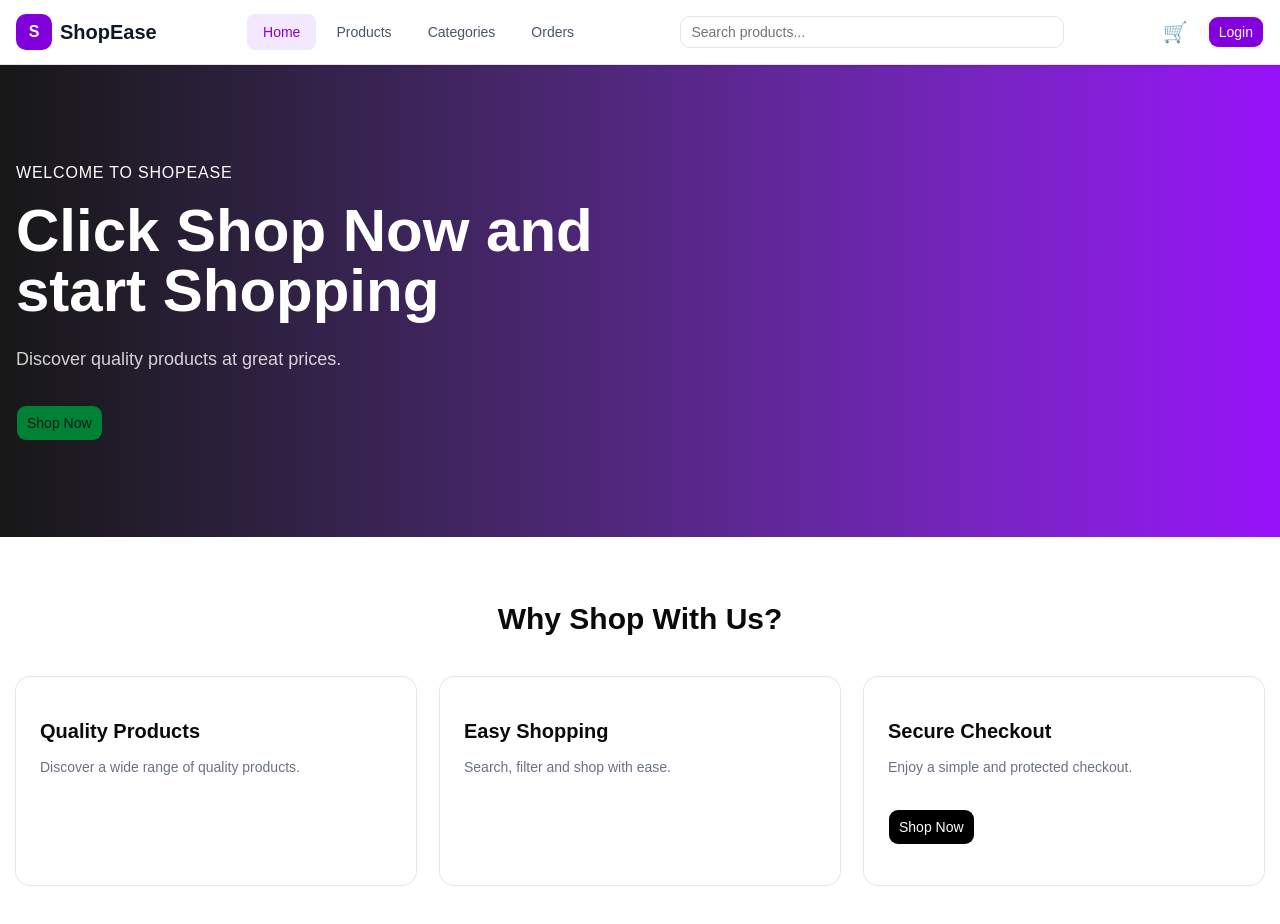
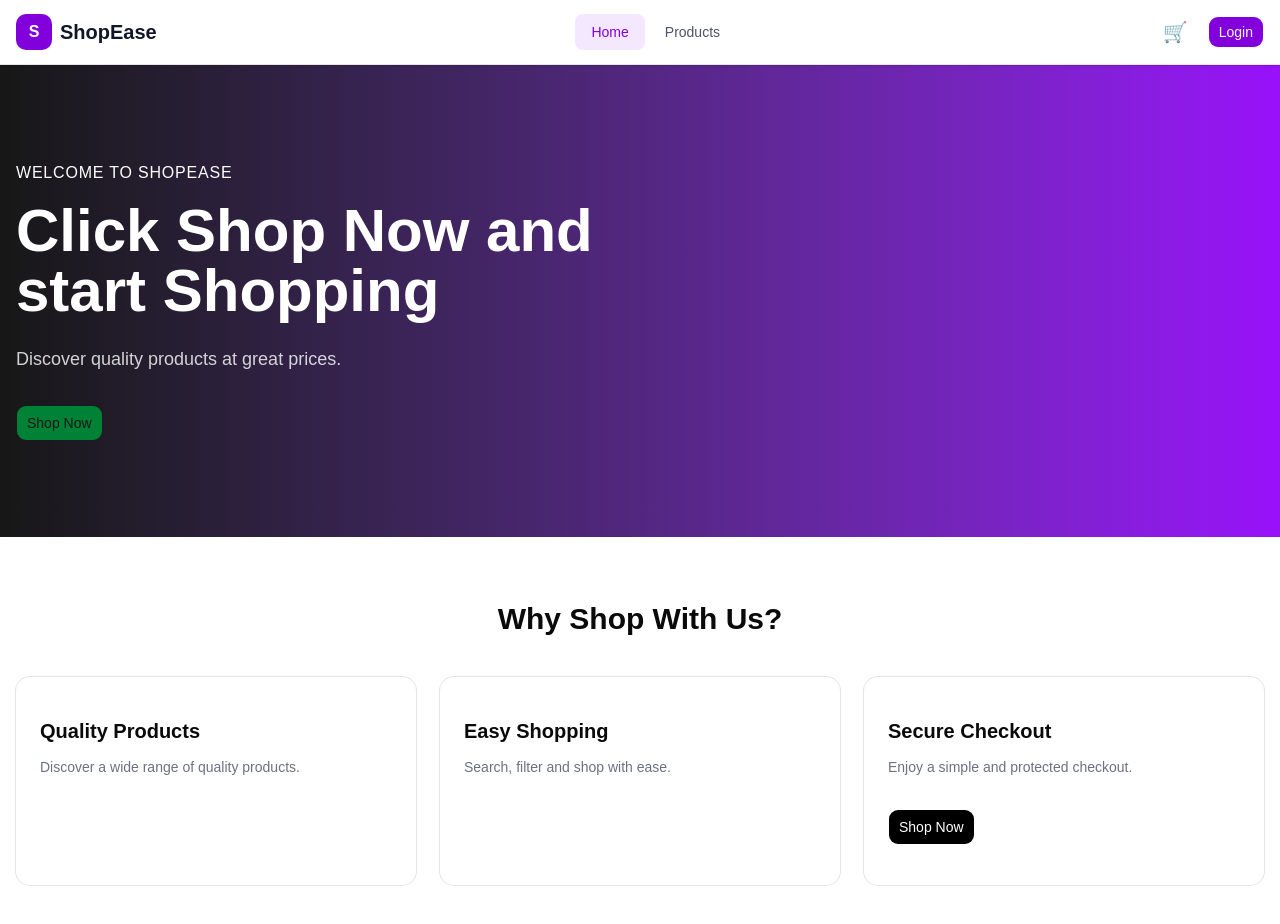
Before and after one commit to milaola/e-commerce, a React (Vite) app: page / in a window 1280 px wide. Shown: the top 924 px of the page. Built offline with nearby package versions, Linux system fonts and the light colour scheme.

Commit message:
refactor: simplify navbar navigation and remove search

```diff
--- a/src/components/Navbar.jsx
+++ b/src/components/Navbar.jsx
@@ -3,6 +3,7 @@ import { Button } from "@/components/ui/button";
 import { Input } from "@/components/ui/input";
 
 import { useCart } from "../context/CartContext";
+
 
 const Navbar = () => {
   const { cartCount } = useCart();
@@ -65,45 +66,7 @@ const Navbar = () => {
               Products
             </Link>
 
-            <Link
-              to="/categories"
-              className={`rounded-md px-4 py-2 text-sm font-medium transition ${
-                isActive("/categories")
-                  ? "bg-purple-100 text-purple-700"
-                  : "text-gray-600 hover:bg-gray-100 hover:text-gray-900"
-              }`}
-            >
-              Categories
-            </Link>
-
-            <Link
-              to="/orders"
-              className={`rounded-md px-4 py-2 text-sm font-medium transition ${
-                isActive("/orders")
-                  ? "bg-purple-100 text-purple-700"
-                  : "text-gray-600 hover:bg-gray-100 hover:text-gray-900"
-              }`}
-            >
-              Orders
-            </Link>
           </div>
-
-
-          <div className="hidden flex-1 max-w-sm lg:block">
-            <Input
-              placeholder="Search products..."
-              onKeyDown={(event) => {
-                if (event.key === "Enter") {
-                  navigate(
-                    `/products?search=${encodeURIComponent(
-                      event.target.value
-                    )}`
-                  );
-                }
-              }}
-            />
-          </div>
-
 
           <div className="flex items-center gap-3">
 
--- a/src/pages/Products.jsx
+++ b/src/pages/Products.jsx
@@ -26,6 +26,8 @@ const Products = () => {
         category,
         sortBy,
     } = useFilters();
+
+
 
     useEffect(() => {
 
```
